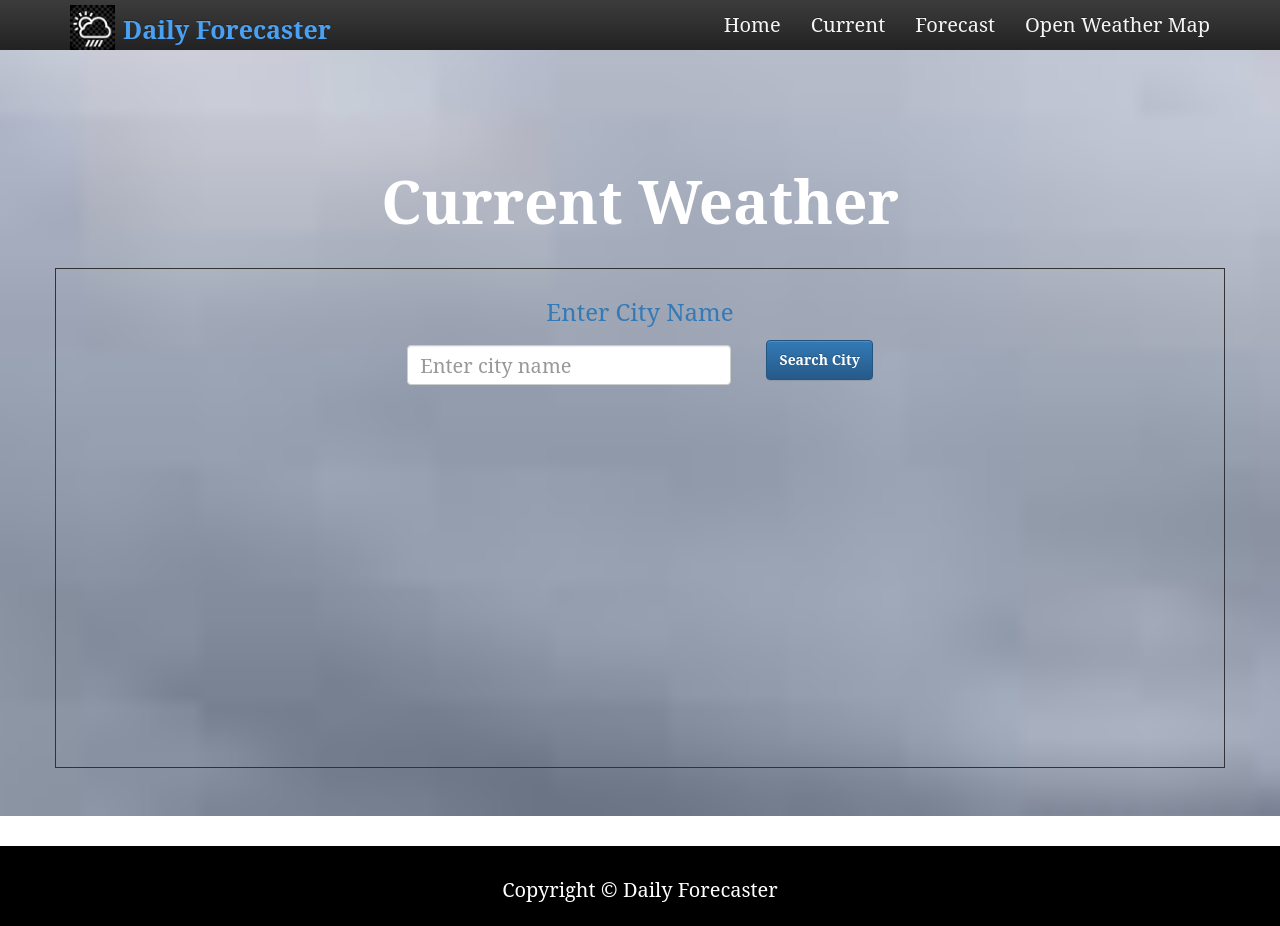
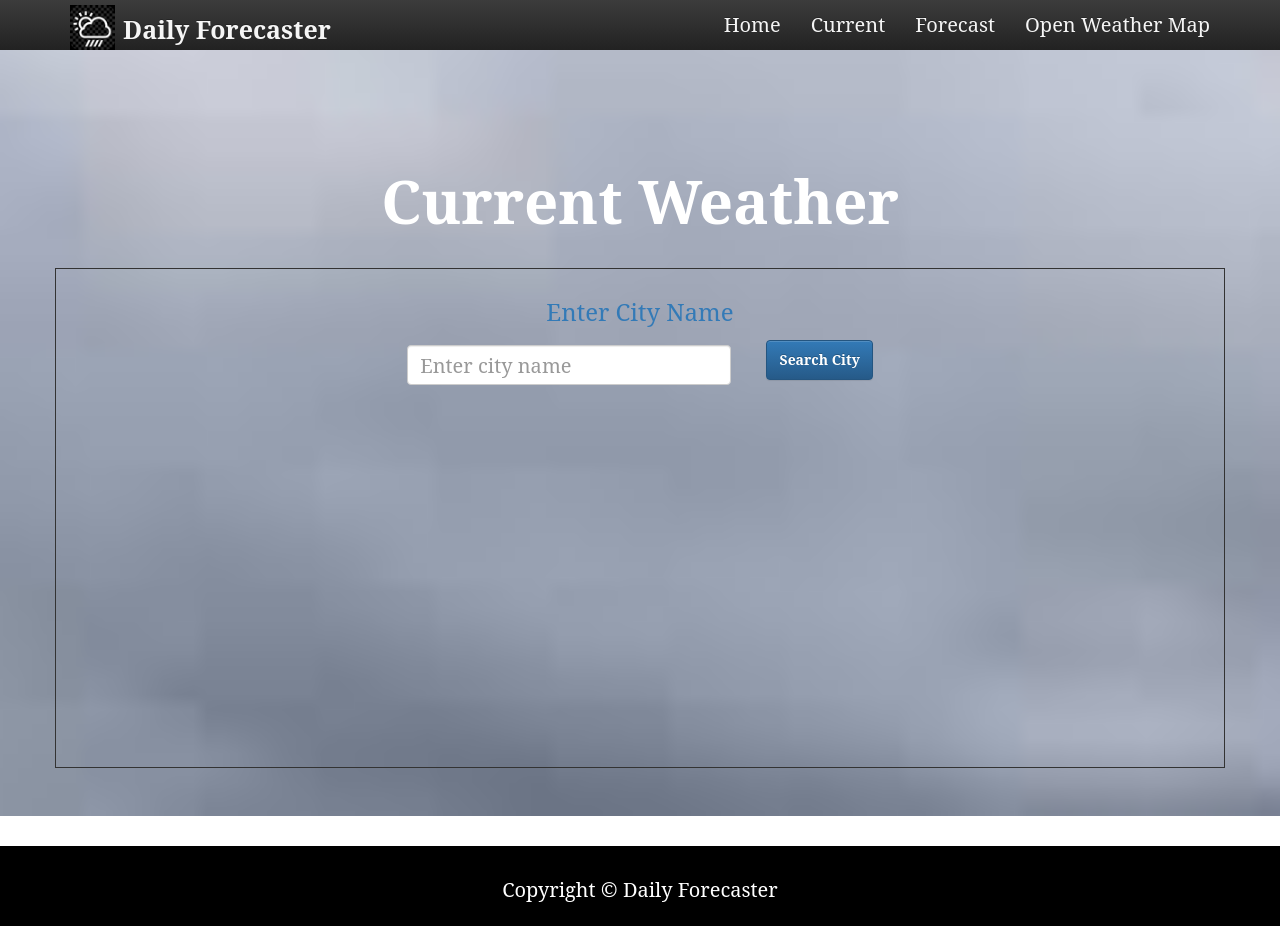
Before and after one commit to Sil3ntRo/Daily-Forcaster, a plain HTML site: page current.html in a window 1280 px wide. Drawn offline with nearby package versions, Linux system fonts and the light colour scheme.

Commit message:
Header
Changed header and navigation in order to create a more consistent
experience for the user

```diff
--- a/css/style.css
+++ b/css/style.css
@@ -22,8 +22,6 @@ body {
             font-size: 25px;
             font-weight: 600;
 }
-
-
 
 .weather {
 	color: #4aa1f3 !important;
--- a/current.html
+++ b/current.html
@@ -18,7 +18,7 @@
 <nav class="navbar navbar-inverse navbar-fixed-top" id="nav_bar">
 	<div class="container">
 		<div class="navbar-header">
-			<a href="index.html" class="navbar-brand navbar-link weather">
+			<a href="index.html" class="navbar-brand navbar-link nav_brand">
 				<img src="images/wea.png" class="image-responsive" id="logo" alt=""><strong>Daily Forecaster</strong>
 			</a>
 			<button class="navbar-toggle collapsed" data-toggle="collapse" data-target=".navbar-collapse">
```
